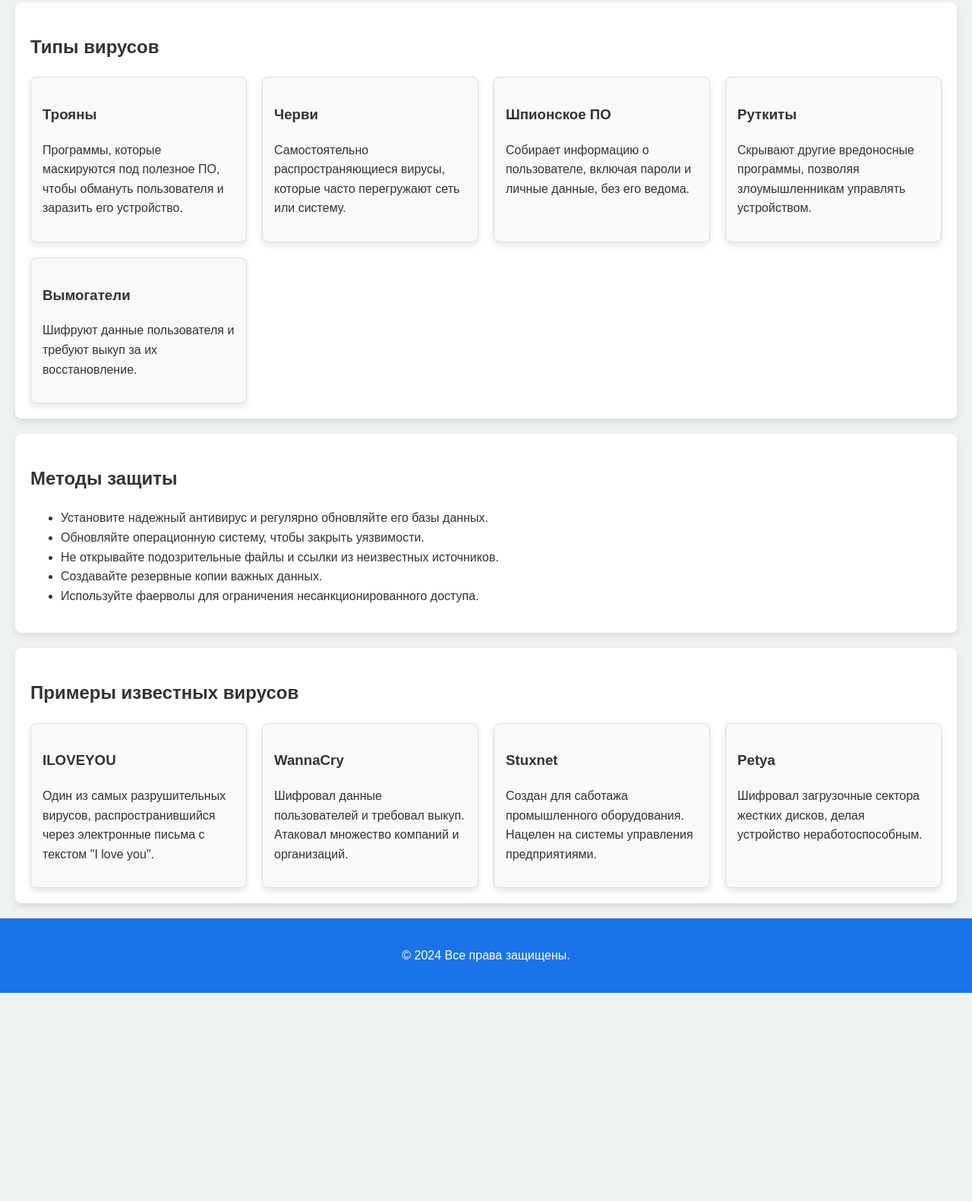
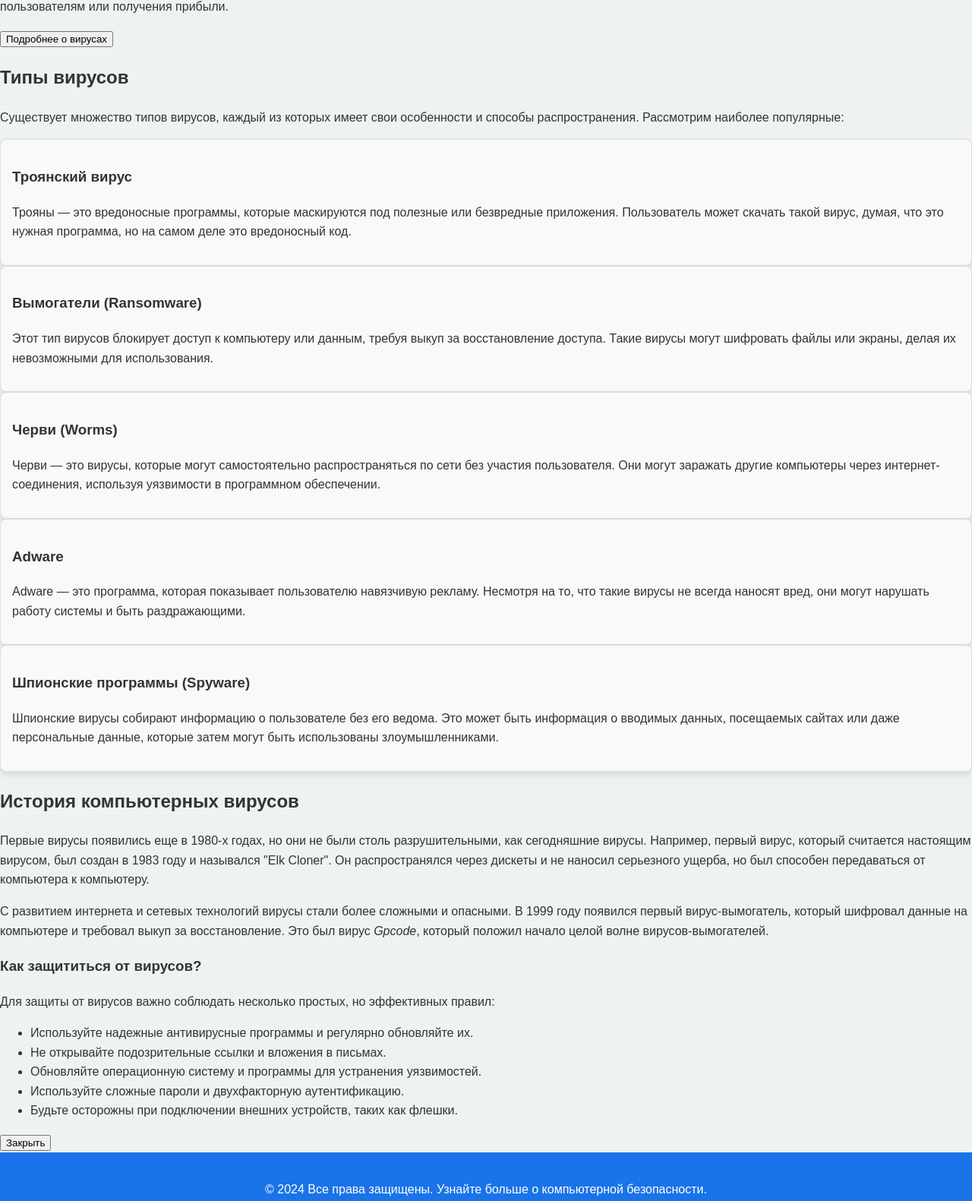
Before and after one commit to Enko3397/IIPFingerAlexandr, a plain HTML site: page index.html in a window 1280 px wide. Shown: the part 362-1943 px from the top of the page at 76% size. Before the commit the page ends 1669 px from the top, so only its background shows below. Drawn offline with Linux system fonts and the light colour scheme.

Commit message:
Update index.html

```diff
--- a/index.html
+++ b/index.html
@@ -5,91 +5,80 @@
     <meta name="viewport" content="width=device-width, initial-scale=1.0">
     <title>Компьютерные вирусы</title>
     <link rel="stylesheet" href="styles.css">
-    <script defer src="scripts.js"></script>
 </head>
 <body>
+    <!-- Хедер сайта -->
     <header>
         <div class="container">
             <h1>Компьютерные вирусы</h1>
-            <nav>
-                <ul>
-                    <li><a href="#about-viruses">О вирусах</a></li>
-                    <li><a href="#types-of-viruses">Типы вирусов</a></li>
-                    <li><a href="#protection">Методы защиты</a></li>
-                    <li><a href="#examples">Примеры вирусов</a></li>
-                </ul>
-            </nav>
+            <p>Что такое вирусы, как они появились и как защититься от них?</p>
         </div>
     </header>
 
+    <!-- Основной контент -->
     <main>
-        <section id="about-viruses" class="section">
-            <h2>Что такое компьютерные вирусы?</h2>
-            <p>Компьютерные вирусы — это вредоносные программы, разработанные для нарушения работы устройств, кражи данных или причинения вреда пользователю. Они могут распространяться через сети, заражённые файлы, носители и даже интернет-сайты.</p>
+        <!-- Раздел о вирусах -->
+        <section class="info" id="virusSection">
+            <h2>Что такое компьютерный вирус?</h2>
+            <p>Компьютерный вирус — это вредоносная программа, которая проникает в систему, модифицирует или удаляет данные и может привести к повреждению устройства. Вирусы могут распространяться через интернет, заражённые файлы, внешние устройства, такие как флешки и жесткие диски. Они могут быть скрыты в легитимных файлах или программах, что делает их трудно обнаружимыми.</p>
+            <p>Первые вирусы создавались для того, чтобы исследовать и тестировать возможности компьютеров, но позже они стали использоваться с целью нанесения вреда пользователям или получения прибыли.</p>
+            <button class="btn" id="learnMore">Подробнее о вирусах</button>
         </section>
 
-        <section id="types-of-viruses" class="section">
+        <!-- Раздел типов вирусов -->
+        <section class="types" id="typesSection">
             <h2>Типы вирусов</h2>
-            <div class="card-grid">
-                <div class="card">
-                    <h3>Трояны</h3>
-                    <p>Программы, которые маскируются под полезное ПО, чтобы обмануть пользователя и заразить его устройство.</p>
-                </div>
-                <div class="card">
-                    <h3>Черви</h3>
-                    <p>Самостоятельно распространяющиеся вирусы, которые часто перегружают сеть или систему.</p>
-                </div>
-                <div class="card">
-                    <h3>Шпионское ПО</h3>
-                    <p>Собирает информацию о пользователе, включая пароли и личные данные, без его ведома.</p>
-                </div>
-                <div class="card">
-                    <h3>Руткиты</h3>
-                    <p>Скрывают другие вредоносные программы, позволяя злоумышленникам управлять устройством.</p>
-                </div>
-                <div class="card">
-                    <h3>Вымогатели</h3>
-                    <p>Шифруют данные пользователя и требуют выкуп за их восстановление.</p>
-                </div>
+            <p>Существует множество типов вирусов, каждый из которых имеет свои особенности и способы распространения. Рассмотрим наиболее популярные:</p>
+            <div class="card" id="trojan">
+                <h3>Троянский вирус</h3>
+                <p>Трояны — это вредоносные программы, которые маскируются под полезные или безвредные приложения. Пользователь может скачать такой вирус, думая, что это нужная программа, но на самом деле это вредоносный код.</p>
+            </div>
+            <div class="card" id="ransomware">
+                <h3>Вымогатели (Ransomware)</h3>
+                <p>Этот тип вирусов блокирует доступ к компьютеру или данным, требуя выкуп за восстановление доступа. Такие вирусы могут шифровать файлы или экраны, делая их невозможными для использования.</p>
+            </div>
+            <div class="card" id="worm">
+                <h3>Черви (Worms)</h3>
+                <p>Черви — это вирусы, которые могут самостоятельно распространяться по сети без участия пользователя. Они могут заражать другие компьютеры через интернет-соединения, используя уязвимости в программном обеспечении.</p>
+            </div>
+            <div class="card" id="adware">
+                <h3>Adware</h3>
+                <p>Adware — это программа, которая показывает пользователю навязчивую рекламу. Несмотря на то, что такие вирусы не всегда наносят вред, они могут нарушать работу системы и быть раздражающими.</p>
+            </div>
+            <div class="card" id="spyware">
+                <h3>Шпионские программы (Spyware)</h3>
+                <p>Шпионские вирусы собирают информацию о пользователе без его ведома. Это может быть информация о вводимых данных, посещаемых сайтах или даже персональные данные, которые затем могут быть использованы злоумышленниками.</p>
             </div>
         </section>
 
-        <section id="protection" class="section">
-            <h2>Методы защиты</h2>
-            <ul>
-                <li>Установите надежный антивирус и регулярно обновляйте его базы данных.</li>
-                <li>Обновляйте операционную систему, чтобы закрыть уязвимости.</li>
-                <li>Не открывайте подозрительные файлы и ссылки из неизвестных источников.</li>
-                <li>Создавайте резервные копии важных данных.</li>
-                <li>Используйте фаерволы для ограничения несанкционированного доступа.</li>
-            </ul>
+        <!-- Раздел истории -->
+        <section class="history" id="historySection">
+            <h2>История компьютерных вирусов</h2>
+            <p>Первые вирусы появились еще в 1980-х годах, но они не были столь разрушительными, как сегодняшние вирусы. Например, первый вирус, который считается настоящим вирусом, был создан в 1983 году и назывался "Elk Cloner". Он распространялся через дискеты и не наносил серьезного ущерба, но был способен передаваться от компьютера к компьютеру.</p>
+            <p>С развитием интернета и сетевых технологий вирусы стали более сложными и опасными. В 1999 году появился первый вирус-вымогатель, который шифровал данные на компьютере и требовал выкуп за восстановление. Это был вирус <em>Gpcode</em>, который положил начало целой волне вирусов-вымогателей.</p>
         </section>
 
-        <section id="examples" class="section">
-            <h2>Примеры известных вирусов</h2>
-            <div class="card-grid">
-                <div class="card">
-                    <h3>ILOVEYOU</h3>
-                    <p>Один из самых разрушительных вирусов, распространившийся через электронные письма с текстом "I love you".</p>
-                </div>
-                <div class="card">
-                    <h3>WannaCry</h3>
-                    <p>Шифровал данные пользователей и требовал выкуп. Атаковал множество компаний и организаций.</p>
-                </div>
-                <div class="card">
-                    <h3>Stuxnet</h3>
-                    <p>Создан для саботажа промышленного оборудования. Нацелен на системы управления предприятиями.</p>
-                </div>
-                <div class="card">
-                    <h3>Petya</h3>
-                    <p>Шифровал загрузочные сектора жестких дисков, делая устройство неработоспособным.</p>
-                </div>
+        <!-- Модальное окно -->
+        <div class="modal" id="modal">
+            <div class="modal-content">
+                <h3>Как защититься от вирусов?</h3>
+                <p>Для защиты от вирусов важно соблюдать несколько простых, но эффективных правил:</p>
+                <ul>
+                    <li>Используйте надежные антивирусные программы и регулярно обновляйте их.</li>
+                    <li>Не открывайте подозрительные ссылки и вложения в письмах.</li>
+                    <li>Обновляйте операционную систему и программы для устранения уязвимостей.</li>
+                    <li>Используйте сложные пароли и двухфакторную аутентификацию.</li>
+                    <li>Будьте осторожны при подключении внешних устройств, таких как флешки.</li>
+                </ul>
+                <button class="close-btn" id="closeModal">Закрыть</button>
             </div>
-        </section>
+        </div>
     </main>
 
     <footer>
-        <p>&copy; 2024 Все права защищены.</p>
+        <p>© 2024 Все права защищены. Узнайте больше о компьютерной безопасности.</p>
     </footer>
+
+    <script src="script.js"></script>
 </body>
 </html>
```
